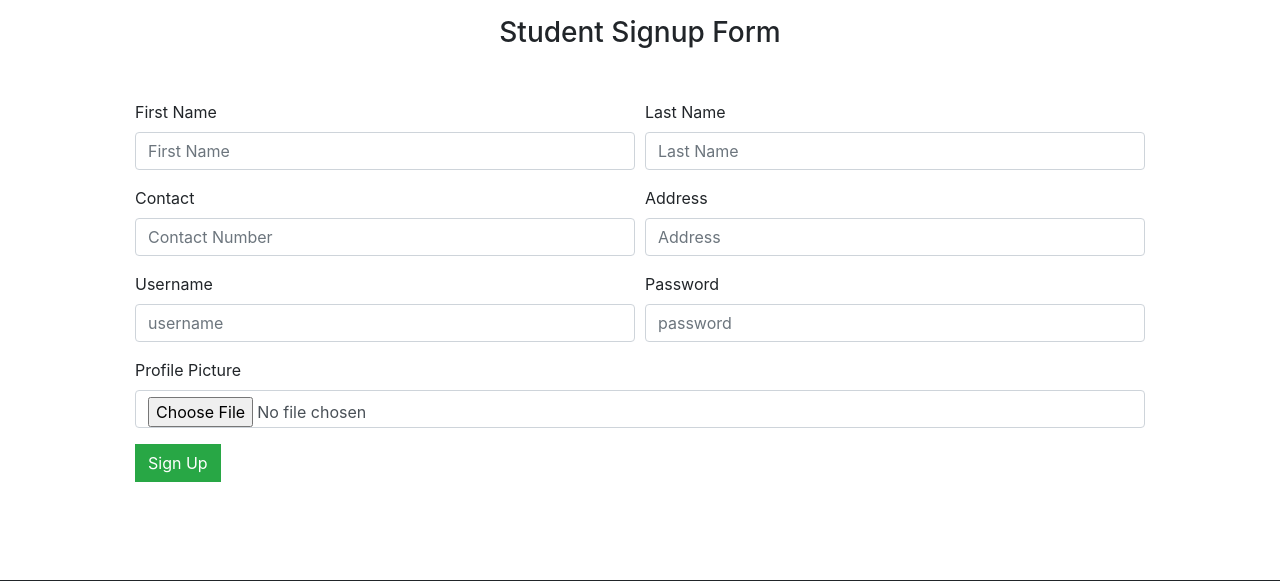
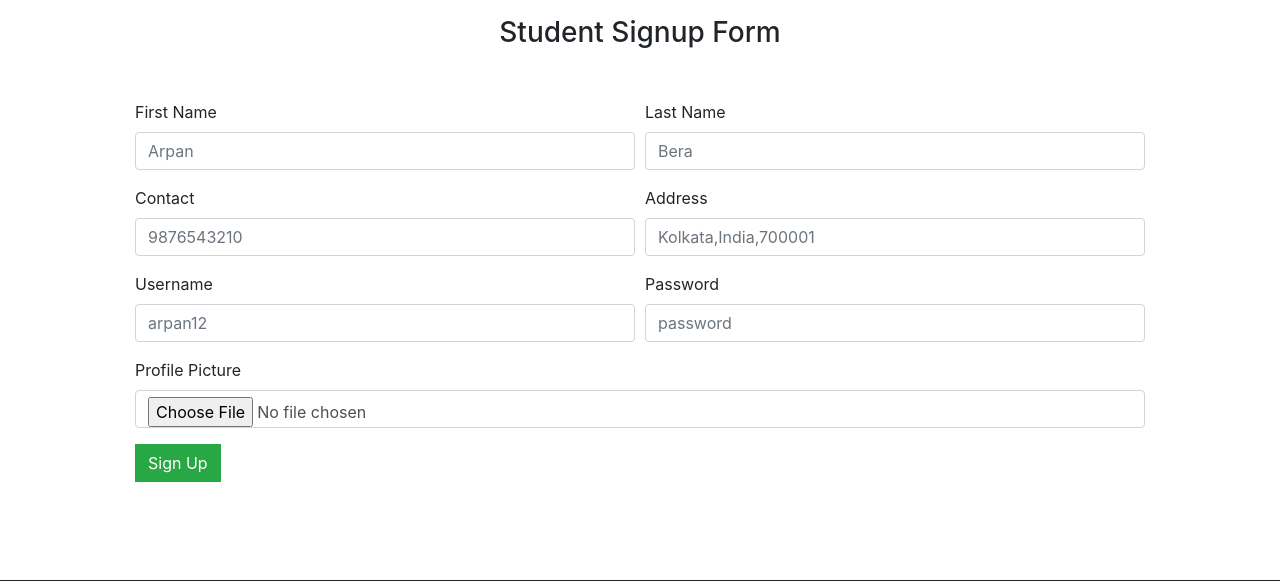
Before and after one commit to thecyberarpan/Online_exam_system, a Django app: page /student/studentsignup in a window 1280 px wide. Shown: the part 56-637 px from the top of the page. Run offline with Django 3.2, Linux system fonts and the light colour scheme; some libraries are stand-ins or nearby versions.

Commit message:
bug fixes from the user signup page and modify it to advanced

```diff
--- a/templates/student/studentsignup.html
+++ b/templates/student/studentsignup.html
@@ -26,29 +26,29 @@
     <div class="form-row">
         <div class="form-group col-md-6">
           <label for="first_name">First Name</label>
-          {% render_field userForm.first_name|attr:'required:true'  class="form-control" placeholder="First Name" %}
+          {% render_field userForm.first_name|attr:'required:true'  class="form-control" placeholder="Arpan" %}
         </div>
         <div class="form-group col-md-6">
           <label for="last_name">Last Name</label>
-          {% render_field userForm.last_name|attr:'required:true'  class="form-control" placeholder="Last Name" %}
+          {% render_field userForm.last_name|attr:'required:true'  class="form-control" placeholder="Bera" %}
         </div>
       </div>
 
       <div class="form-row">
         <div class="form-group col-md-6">
           <label for="mobile">Contact</label>
-          {% render_field studentForm.mobile|attr:'required:true'  class="form-control" placeholder="Contact Number" %}
+          {% render_field studentForm.mobile|attr:'required:true'  class="form-control" placeholder="9876543210" %}
         </div>
         <div class="form-group col-md-6">
           <label for="address">Address</label>
-          {% render_field studentForm.address|attr:'required:true'  class="form-control" placeholder="Address" %}
+          {% render_field studentForm.address|attr:'required:true'  class="form-control" placeholder="Kolkata,India,700001" %}
         </div>
       </div>
 
       <div class="form-row">
         <div class="form-group col-md-6">
           <label for="username">Username</label>
-          {% render_field userForm.username|attr:'required:true'  class="form-control" placeholder="username" %}
+          {% render_field userForm.username|attr:'required:true'  class="form-control" placeholder="arpan12" %}
         </div>
         <div class="form-group col-md-6">
           <label for="inputPassword4">Password</label>
```
Also changed, not shown: templates/exam/index.html (+4 -4 lines), templates/teacher/teachersignup.html (+5 -5 lines).
